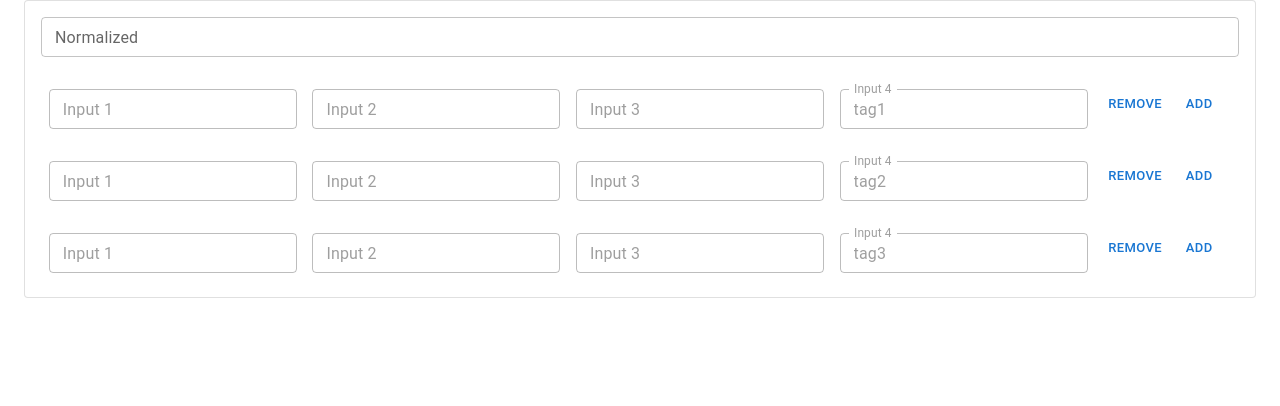
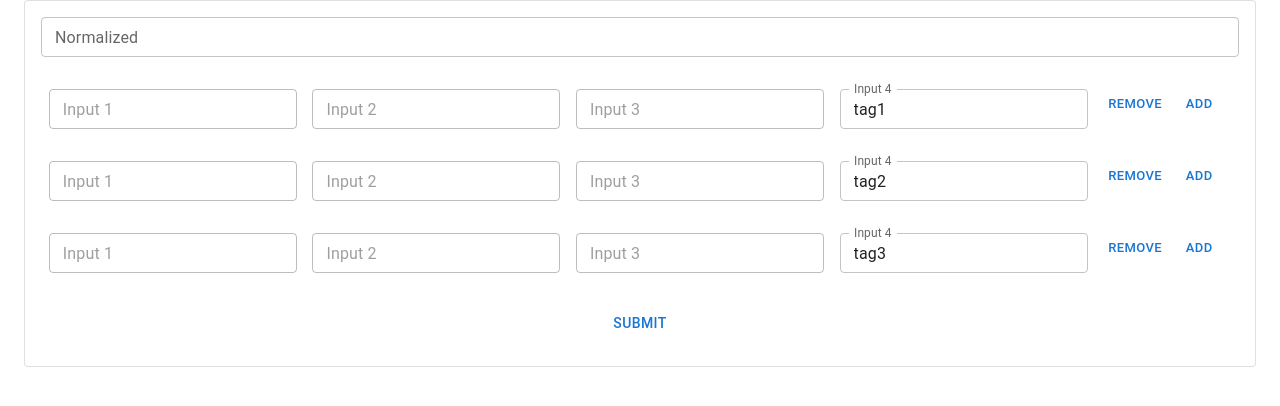
Before and after one commit to isaganiesteron/dynamic-inputs, a React (Vite) app: page / in a window 1280 px wide. Shown: the top 406 px of the page. Built offline with nearby package versions, Linux system fonts and the light colour scheme.

Commit message:
was able to get past the setTimeout where form will flash. I used promise to clear form when reloading

```diff
--- a/src/App.jsx
+++ b/src/App.jsx
@@ -1,34 +1,7 @@
 import { useState, useEffect } from "react"
 import { CssBaseline, Container, Card, CardContent, Typography, Stack, TextField, Grid, Button, Select, MenuItem, FormControl, InputLabel } from "@mui/material"
 
-const Item = ({ index, prop2, prop3, prop4 }) => {
-	return (
-		<Grid container justifyContent={"space-around"}>
-			<Grid item>
-				<TextField disabled label="Input 1" defaultValue={""} size="small" fullWidth />
-			</Grid>
-			<Grid item>
-				<TextField disabled label="Input 2" defaultValue="" size="small" fullWidth />
-			</Grid>
-			<Grid item>
-				<TextField disabled label="Input 3" defaultValue="" size="small" fullWidth />
-			</Grid>
-			<Grid item>
-				<TextField disabled label="Input 4" defaultValue={prop4} size="small" fullWidth />
-			</Grid>
-			<Grid item>
-				<Stack direction="row">
-					<Button size="small" onClick={() => console.log("remove " + index)}>
-						remove
-					</Button>
-					<Button size="small" onClick={() => console.log("add " + index)}>
-						add
-					</Button>
-				</Stack>
-			</Grid>
-		</Grid>
-	)
-}
+import FieldItem from "./FieldItem"
 
 function App() {
 	const [fields, setFields] = useState([
@@ -37,19 +10,54 @@ function App() {
 		{ normalizedTag: "Main", tags: "tag3" },
 	])
 
-	console.log(fields)
+	const addField = async (index) => {
+		await resetForm()
+		const tempFields = [...fields]
+		tempFields.splice(index + 1, 0, { normalizedTag: "Main", tags: "new tag" })
+		setFields(tempFields)
+	}
+	const removeField = async (index) => {
+		await resetForm()
+		const tempFields = [...fields]
+		tempFields.splice(index, 1)
+		setFields(tempFields)
+	}
+
+	useEffect(() => {
+		console.log("fields updated")
+		console.log(fields.map((x) => x.tags))
+	}, [fields])
+
+	const handleSubmit = (event) => {
+		event.preventDefault()
+		console.log("submit form")
+		console.log(fields.map((x) => x.tags))
+	}
+
+	const resetForm = () => {
+		return new Promise((resolve) => {
+			// this is required to clear the form so it can be properly reloaded
+			setFields([])
+			document.getElementById("tagForm").reset()
+			resolve()
+		})
+	}
+
 	return (
 		<>
 			<CssBaseline />
 			<Container maxWidth={true}>
 				<Card variant="outlined">
 					<CardContent>
-						<Stack spacing={4}>
-							<TextField label="Normalized" defaultValue={""} size="small" />
-							{fields.map((x, index) => {
-								return <Item index={index} prop4={x.tags} />
-							})}
-						</Stack>
+						<form id="tagForm" onSubmit={handleSubmit}>
+							<Stack spacing={4}>
+								<TextField label="Normalized" defaultValue={""} size="small" />
+								{fields.map((x, index) => {
+									return <FieldItem index={index} prop4={x.tags} addField={addField} removeField={removeField} />
+								})}
+								<Button type="submit">Submit</Button>
+							</Stack>
+						</form>
 					</CardContent>
 				</Card>
 			</Container>
--- /dev/null
+++ b/src/FieldItem.jsx
@@ -0,0 +1,46 @@
+import React from "react"
+
+import { Stack, TextField, Grid, Button, Select, MenuItem } from "@mui/material"
+
+const FieldItem = ({ index, prop2, prop3, prop4, addField, removeField }) => {
+	return (
+		<Grid container justifyContent={"space-around"}>
+			<Grid item>
+				<TextField disabled label="Input 1" defaultValue={""} size="small" fullWidth />
+			</Grid>
+			<Grid item>
+				<TextField disabled label="Input 2" defaultValue="" size="small" fullWidth />
+			</Grid>
+			<Grid item>
+				<TextField disabled label="Input 3" defaultValue="" size="small" fullWidth />
+			</Grid>
+			<Grid item>
+				<TextField label="Input 4" defaultValue={prop4} size="small" fullWidth />
+			</Grid>
+			<Grid item>
+				<Stack direction="row">
+					<Button
+						size="small"
+						onClick={() => {
+							console.log("remove " + index)
+							removeField(index)
+						}}
+					>
+						remove
+					</Button>
+					<Button
+						size="small"
+						onClick={() => {
+							console.log("add " + index)
+							addField(index)
+						}}
+					>
+						add
+					</Button>
+				</Stack>
+			</Grid>
+		</Grid>
+	)
+}
+
+export default FieldItem
```
